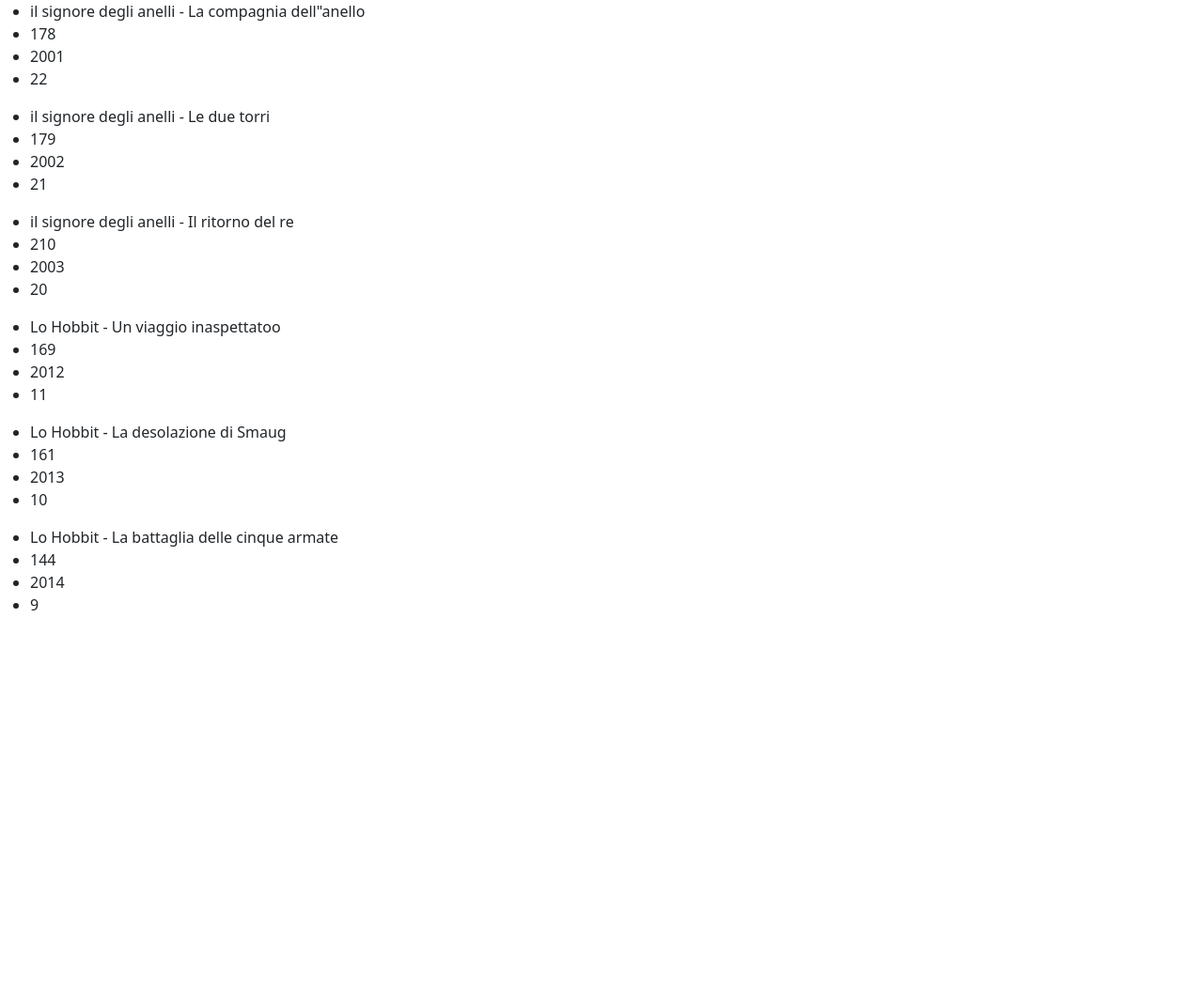
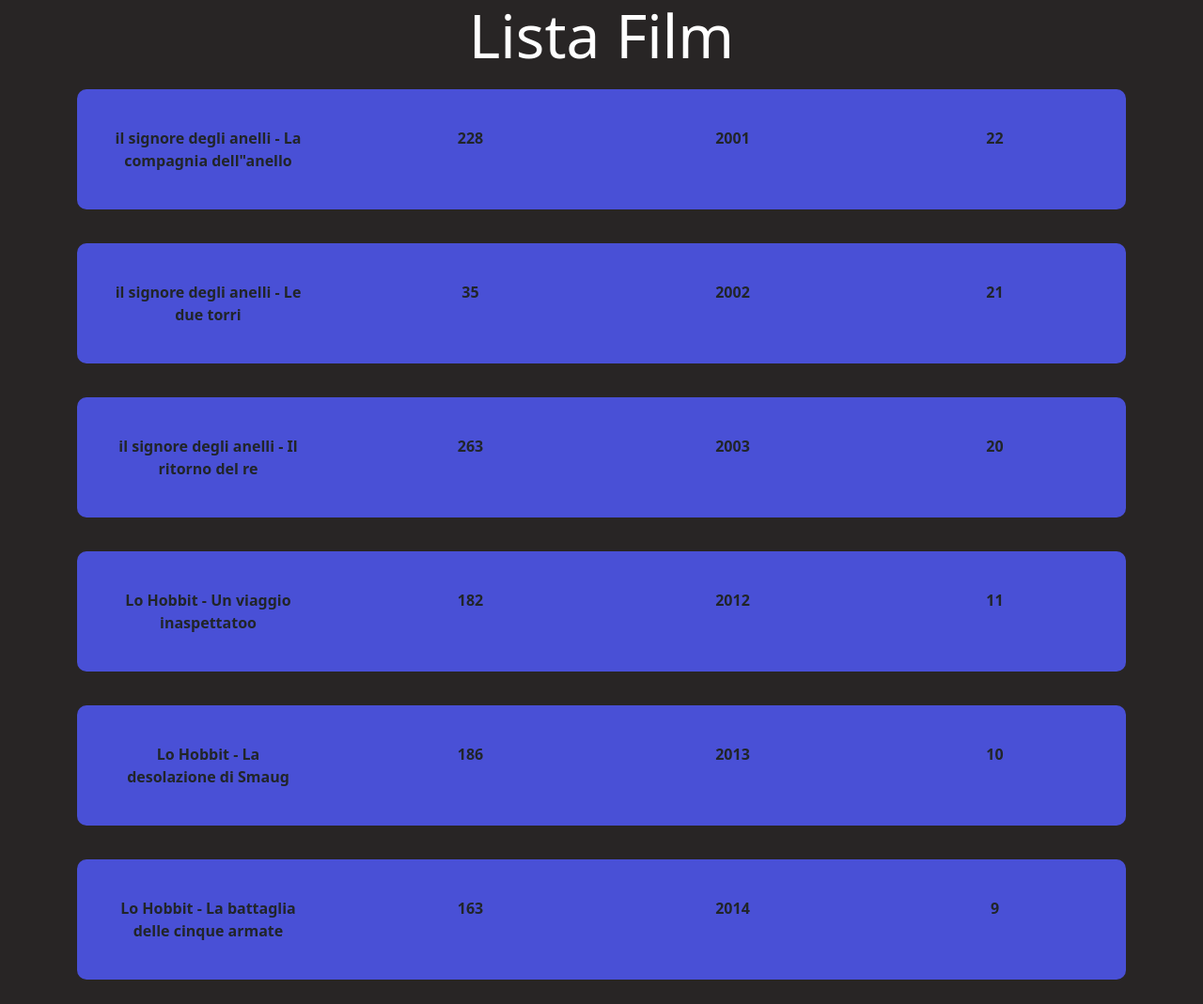
Before and after one commit to Spectrum5/php-oop-1, a PHP site: page / in a window 1280 px wide. Shown: the whole page at 94% size. Before the commit the page ends 650 px from the top, so only its background shows below. Run offline with PHP 8.4, Linux system fonts and the light colour scheme.

Commit message:
Aggiunto style

```diff
--- a/db.php
+++ b/db.php
@@ -1,32 +1,32 @@
 <?php
 $films =  array (
    array('name' => 'il signore degli anelli - La compagnia dell"anello',
-    'duration' => 178,
+    'duration' => 228,
     'adult' => false,
     'publication' => 2001 ),
 
     array('name' => 'il signore degli anelli - Le due torri',
-    'duration' => 179,
+    'duration' => 35,
     'adult' => false,
     'publication' => 2002 ),
 
     array('name' => 'il signore degli anelli - Il ritorno del re',
-    'duration' => 210,
+    'duration' => 263,
     'adult' => false,
     'publication' => 2003 ),
 
     array('name' => 'Lo Hobbit - Un viaggio inaspettatoo',
-    'duration' => 169,
+    'duration' => 182,
     'adult' => false,
     'publication' => 2012 ),
 
     array('name' => 'Lo Hobbit - La desolazione di Smaug',
-    'duration' => 161,
+    'duration' => 186,
     'adult' => false,
     'publication' => 2013),
 
     array('name' => 'Lo Hobbit - La battaglia delle cinque armate',
-    'duration' => 144,
+    'duration' => 163,
     'adult' => false,
     'publication' => 2014 ),
     )
--- a/index.php
+++ b/index.php
@@ -17,24 +17,37 @@ require  __DIR__ . '/classes/classMovie.php';
         integrity="sha384-GLhlTQ8iRABdZLl6O3oVMWSktQOp6b7In1Zl3/Jr59b6EGGoI1aFkw7cmDA6j6gD" crossorigin="anonymous">
 
         <!-- Style css -->
-        <link rel="stylesheet" href="style.css">
+        <link rel="stylesheet" href="style/style.css">
 
         <title>PHP OOP 1</title>
     </head>
 
-    <body>
-        <?php
+    <body class="text-center">
 
-            for ($i = 0; $i < count($films); $i++) {
-            $film = new movie($films[$i]['name'], $films[$i]['duration'], $films[$i]['adult'], $films[$i]['publication']);
-        ?>
-            <ul>
-                <li><?php echo $film->getTitle() ?></li>
-                <li><?php echo $film->durate ?></li>
-                <li><?php echo $film->yearPublication ?></li>
-                <li><?php echo $film->movieYears ?></li>
-            </ul>
-        <?php }; ?>
+        <div class="container">
+            <h1 class="text-white">
+                Lista Film
+            </h1>
+            <?php
+                for ($i = 0; $i < count($films); $i++) {
+                $film = new movie($films[$i]['name'], $films[$i]['duration'], $films[$i]['adult'], $films[$i]['publication']);
+            ?>
+                <ul class="d-flex list-unstyled">
+                    <li>
+                        <?php echo $film->getTitle() ?>
+                    </li>
+                    <li>
+                        <?php echo $film->durate ?>
+                    </li>
+                    <li>
+                        <?php echo $film->yearPublication ?>
+                    </li>
+                    <li>
+                        <?php echo $film->movieYears ?>
+                    </li>
+                </ul>
+            <?php }; ?>
+        </div>
     </body>
 
 </html>
--- /dev/null
+++ b/style/style.css
@@ -0,0 +1,27 @@
+body {
+    background-color: rgb(40, 37, 37);
+}
+
+h1 {
+    font-size: 4rem;
+}
+
+li {
+    font-weight: bold;
+    background-color: rgb(73, 80, 214);
+    width: 25%;
+    padding: 40px;
+    margin: 10px 0px;
+}
+
+li:first-child {
+    border-radius: 10px 0px 0px 10px;
+}
+
+li:last-child {
+    border-radius: 0px 10px 10px 0px;
+}
+
+li:hover {
+    background-color: rgb(93, 119, 157);
+}
```
